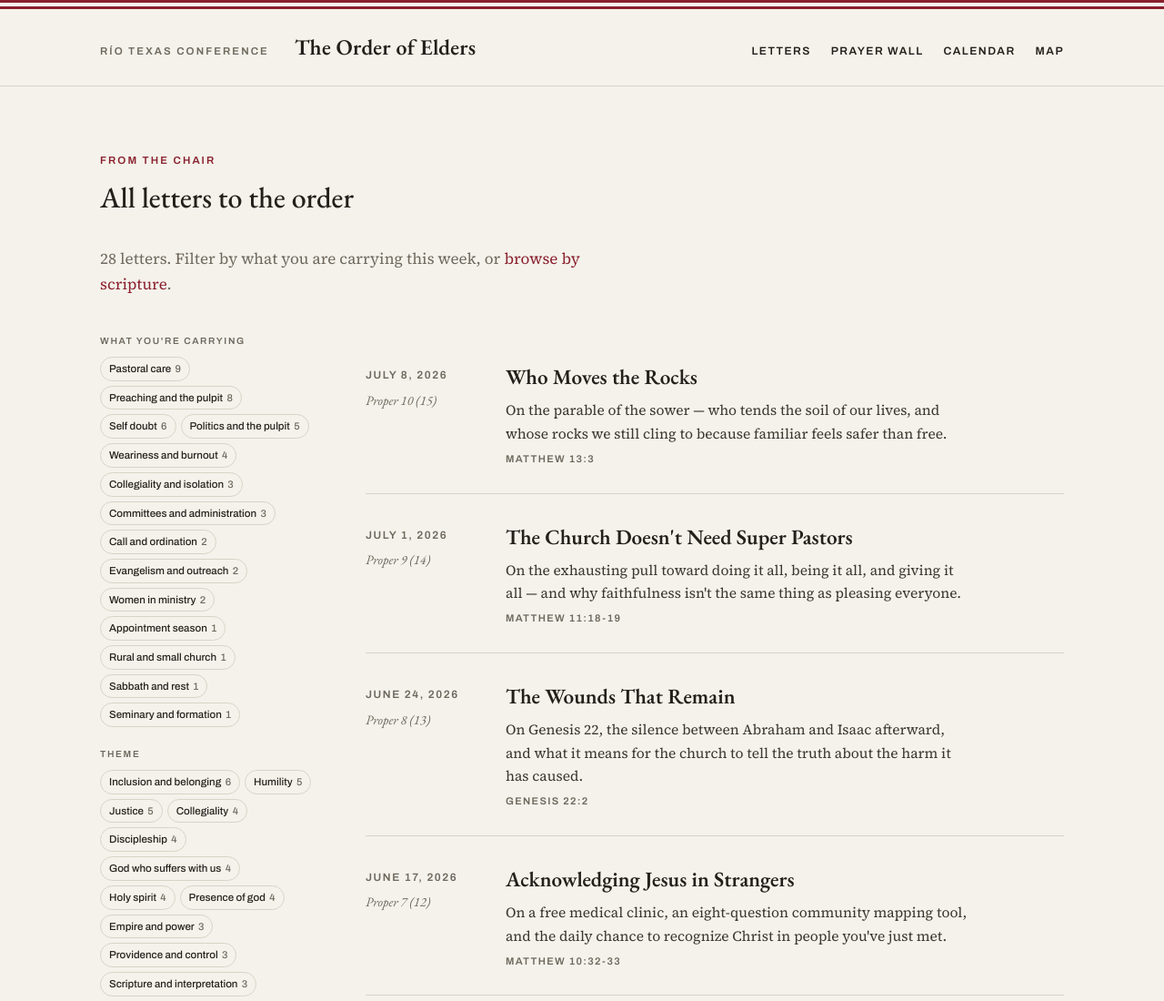
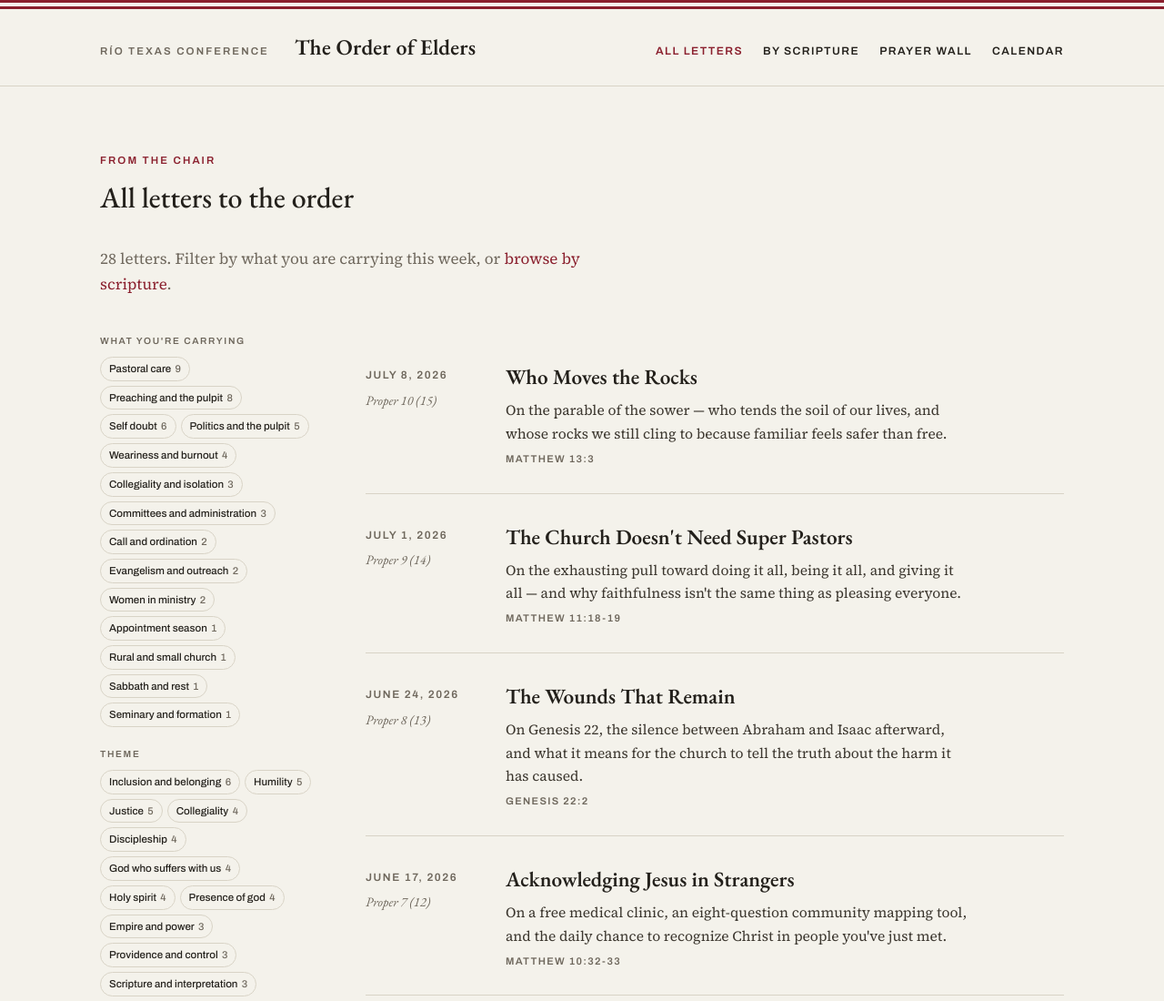
Before and after one commit to wilsonpruitt/order-of-elders, an Astro site: page /elders/riotexas/letters in a window 1280 px wide. Shown: the top 1100 px of the page at 91% size. Built offline with nearby package versions, Linux system fonts and the light colour scheme; Astro itself is replaced by a stand-in of ours.

Commit message:
Use the shared Masthead in the letters archive; give interior pages their own nav
The four letters pages each carried a hand-rolled copy of the masthead, which is
how a Map link survived there after the map was pulled from the live site: the
landing dropped it, the copies did not. They now use the shared component, and
their duplicated masthead CSS is gone with them.

The landing's nav is anchors into the landing itself, which is wrong from inside
a letter — those links only send you back. Interior pages instead get the
archive's own destinations (All letters, By scripture) plus the landing sections
they cannot otherwise reach, and the wordmark becomes the way home.

aria-current is set only on the two index pages; a single letter is not the
letters index.

Co-Authored-By: Claude Opus 4.8 (1M context) <noreply@anthropic.com>

```diff
--- a/src/components/Masthead.astro
+++ b/src/components/Masthead.astro
@@ -5,19 +5,42 @@ interface Props {
   order: Order;
   title: string;
   conferenceLabel: string;
+  /**
+   * Interior pages (the letters archive) get a different nav. On the landing the
+   * section links are anchors into the page itself; from inside a letter those same
+   * links would only throw you back to the landing. So interior pages make the
+   * wordmark the way home and offer the archive's own destinations instead.
+   */
+  interior?: boolean;
+  /** Marks the current archive page, for `aria-current`. */
+  current?: "letters" | "scripture";
 }
-const { order, title, conferenceLabel } = Astro.props;
+const { order, title, conferenceLabel, interior = false, current } = Astro.props;
 ---
 <header class:list={["mast", `mast-${order}`]}>
   <div class="rules" aria-hidden="true"></div>
   <div class="wrap bar">
     <span class="label conf">{conferenceLabel}</span>
-    <h1>{title}</h1>
-    <nav aria-label="Site">
-      {order === "elders" && <a href="#letters">Letters</a>}
-      <a href="#prayers">Prayer Wall</a>
-      <a href="#calendar">Calendar</a>
-    </nav>
+    <h1>{interior ? <a href="/">{title}</a> : title}</h1>
+
+    {interior ? (
+      <nav aria-label="Site">
+        <a href="/letters" aria-current={current === "letters" ? "page" : undefined}>
+          All letters
+        </a>
+        <a href="/letters/scripture" aria-current={current === "scripture" ? "page" : undefined}>
+          By scripture
+        </a>
+        <a href="/#prayers">Prayer Wall</a>
+        <a href="/#calendar">Calendar</a>
+      </nav>
+    ) : (
+      <nav aria-label="Site">
+        {order === "elders" && <a href="#letters">Letters</a>}
+        <a href="#prayers">Prayer Wall</a>
+        <a href="#calendar">Calendar</a>
+      </nav>
+    )}
   </div>
 </header>
 
@@ -26,9 +49,12 @@ const { order, title, conferenceLabel } = Astro.props;
   .mast .bar { display: flex; flex-wrap: wrap; align-items: baseline; gap: 10px 28px; padding: 22px 0; }
   .mast .conf { color: var(--smoke); }
   .mast h1 { font-family: "EB Garamond", serif; font-weight: 600; font-size: 1.5rem; letter-spacing: .01em; }
+  .mast h1 a { color: var(--ink); }
+  .mast h1 a:hover { color: var(--red); text-decoration: none; }
   nav { margin-left: auto; display: flex; gap: 22px; flex-wrap: wrap; }
   nav a { font-family: "Archivo", sans-serif; font-weight: 600; font-size: .76rem; letter-spacing: .12em; text-transform: uppercase; color: var(--ink); }
   nav a:hover { color: var(--red); text-decoration: none; }
+  nav a[aria-current="page"] { color: var(--red); }
 
   /* elders: the stole seen edge-on — double rule */
   .mast-elders .rules {
--- a/src/pages/elders/riotexas/letters/[slug].astro
+++ b/src/pages/elders/riotexas/letters/[slug].astro
@@ -1,5 +1,6 @@
 ---
 import Base from "../../../../layouts/Base.astro";
+import Masthead from "../../../../components/Masthead.astro";
 import { render } from "astro:content";
 import { published, relatedLetters } from "../../../../lib/content";
 import { formatFullDate } from "../../../../lib/dates";
@@ -37,19 +38,12 @@ const readings = letter.data.readings.filter(
   image="https://riotexas.orderofelders.org/og-riotexas.png"
   url={`https://riotexas.orderofelders.org/letters/${letter.id}`}
 >
-  <header class="mast">
-    <div class="rules" aria-hidden="true"></div>
-    <div class="wrap bar">
-      <span class="label conf">Río Texas Conference</span>
-      <h1><a href="/">The Order of Elders</a></h1>
-      <nav aria-label="Site">
-        <a href="/#letters">Letters</a>
-        <a href="/#prayers">Prayer Wall</a>
-        <a href="/#calendar">Calendar</a>
-        <a href="/#map">Map</a>
-      </nav>
-    </div>
-  </header>
+  <Masthead
+    order="elders"
+    title="The Order of Elders"
+    conferenceLabel="Río Texas Conference"
+    interior
+  />
 
   <main>
     <div class="wrap letter-layout">
@@ -121,16 +115,6 @@ const readings = letter.data.readings.filter(
 </Base>
 
 <style>
-  .mast { border-bottom: 1px solid var(--hair); }
-  .mast .rules { height: 10px; background: linear-gradient(var(--red) 0 3px, transparent 3px 7px, var(--red) 7px 10px); }
-  .mast .bar { display: flex; flex-wrap: wrap; align-items: baseline; gap: 10px 28px; padding: 22px 0; }
-  .mast .conf { color: var(--smoke); }
-  .mast h1 { font-family: "EB Garamond", serif; font-weight: 600; font-size: 1.5rem; letter-spacing: .01em; }
-  .mast h1 a { color: var(--ink); }
-  nav { margin-left: auto; display: flex; gap: 22px; flex-wrap: wrap; }
-  nav a { font-family: "Archivo", sans-serif; font-weight: 600; font-size: .76rem; letter-spacing: .12em; text-transform: uppercase; color: var(--ink); }
-  nav a:hover { color: var(--red); text-decoration: none; }
-
   .letter-detail { max-width: 680px; }
   .letter-detail time { display: block; font-family: "Archivo", sans-serif; font-size: .75rem; font-weight: 600; letter-spacing: .13em; text-transform: uppercase; color: var(--smoke); margin: .6rem 0 .6rem; }
   .letter-detail h1 { font-family: "EB Garamond", serif; font-weight: 600; font-size: 2.4rem; margin-bottom: 1.8rem; line-height: 1.15; }
--- a/src/pages/elders/riotexas/letters/index.astro
+++ b/src/pages/elders/riotexas/letters/index.astro
@@ -1,5 +1,6 @@
 ---
 import Base from "../../../../layouts/Base.astro";
+import Masthead from "../../../../components/Masthead.astro";
 import { publishedLetters, tagsInUse } from "../../../../lib/content";
 import { formatFullDate } from "../../../../lib/dates";
 import { FACETS, tagLabel } from "../../../../lib/tags";
@@ -22,19 +23,13 @@ const groups = FACETS.map((facet) => ({
   image="https://riotexas.orderofelders.org/og-riotexas.png"
   url="https://riotexas.orderofelders.org/letters"
 >
-  <header class="mast">
-    <div class="rules" aria-hidden="true"></div>
-    <div class="wrap bar">
-      <span class="label conf">Río Texas Conference</span>
-      <h1><a href="/">The Order of Elders</a></h1>
-      <nav aria-label="Site">
-        <a href="/#letters">Letters</a>
-        <a href="/#prayers">Prayer Wall</a>
-        <a href="/#calendar">Calendar</a>
-        <a href="/#map">Map</a>
-      </nav>
-    </div>
-  </header>
+  <Masthead
+    order="elders"
+    title="The Order of Elders"
+    conferenceLabel="Río Texas Conference"
+    interior
+    current="letters"
+  />
 
   <main>
     <section class="wrap archive">
@@ -156,16 +151,6 @@ const groups = FACETS.map((facet) => ({
 </script>
 
 <style>
-  .mast { border-bottom: 1px solid var(--hair); }
-  .mast .rules { height: 10px; background: linear-gradient(var(--red) 0 3px, transparent 3px 7px, var(--red) 7px 10px); }
-  .mast .bar { display: flex; flex-wrap: wrap; align-items: baseline; gap: 10px 28px; padding: 22px 0; }
-  .mast .conf { color: var(--smoke); }
-  .mast h1 { font-family: "EB Garamond", serif; font-weight: 600; font-size: 1.5rem; letter-spacing: .01em; }
-  .mast h1 a { color: var(--ink); }
-  nav { margin-left: auto; display: flex; gap: 22px; flex-wrap: wrap; }
-  nav a { font-family: "Archivo", sans-serif; font-weight: 600; font-size: .76rem; letter-spacing: .12em; text-transform: uppercase; color: var(--ink); }
-  nav a:hover { color: var(--red); text-decoration: none; }
-
   .archive { padding: 72px 0 96px; }
   .archive .lede { color: var(--smoke); max-width: 62ch; margin-top: .6rem; }
 
--- a/src/pages/elders/riotexas/letters/scripture/[book].astro
+++ b/src/pages/elders/riotexas/letters/scripture/[book].astro
@@ -1,5 +1,6 @@
 ---
 import Base from "../../../../../layouts/Base.astro";
+import Masthead from "../../../../../components/Masthead.astro";
 import { scriptureIndex } from "../../../../../lib/content";
 import { formatFullDate } from "../../../../../lib/dates";
 import { bookName, bookSlug } from "../../../../../lib/osis";
@@ -24,19 +25,12 @@ const appointed = entries.filter((e) => e.relation === "appointed");
   image="https://riotexas.orderofelders.org/og-riotexas.png"
   url={`https://riotexas.orderofelders.org/letters/scripture/${bookSlug(code)}`}
 >
-  <header class="mast">
-    <div class="rules" aria-hidden="true"></div>
-    <div class="wrap bar">
-      <span class="label conf">Río Texas Conference</span>
-      <h1><a href="/">The Order of Elders</a></h1>
-      <nav aria-label="Site">
-        <a href="/#letters">Letters</a>
-        <a href="/#prayers">Prayer Wall</a>
-        <a href="/#calendar">Calendar</a>
-        <a href="/#map">Map</a>
-      </nav>
-    </div>
-  </header>
+  <Masthead
+    order="elders"
+    title="The Order of Elders"
+    conferenceLabel="Río Texas Conference"
+    interior
+  />
 
   <main>
     <section class="wrap archive">
@@ -91,16 +85,6 @@ const appointed = entries.filter((e) => e.relation === "appointed");
 </Base>
 
 <style>
-  .mast { border-bottom: 1px solid var(--hair); }
-  .mast .rules { height: 10px; background: linear-gradient(var(--red) 0 3px, transparent 3px 7px, var(--red) 7px 10px); }
-  .mast .bar { display: flex; flex-wrap: wrap; align-items: baseline; gap: 10px 28px; padding: 22px 0; }
-  .mast .conf { color: var(--smoke); }
-  .mast h1 { font-family: "EB Garamond", serif; font-weight: 600; font-size: 1.5rem; letter-spacing: .01em; }
-  .mast h1 a { color: var(--ink); }
-  nav { margin-left: auto; display: flex; gap: 22px; flex-wrap: wrap; }
-  nav a { font-family: "Archivo", sans-serif; font-weight: 600; font-size: .76rem; letter-spacing: .12em; text-transform: uppercase; color: var(--ink); }
-  nav a:hover { color: var(--red); text-decoration: none; }
-
   .archive { padding: 72px 0 96px; }
   .group-label { font-family: "Archivo", sans-serif; font-size: .7rem; font-weight: 600; letter-spacing: .16em; text-transform: uppercase; color: var(--red); margin: 2.6rem 0 .4rem; }
   .group-label.muted { color: var(--smoke); margin-top: 3.4rem; }
--- a/src/pages/elders/riotexas/letters/scripture/index.astro
+++ b/src/pages/elders/riotexas/letters/scripture/index.astro
@@ -1,5 +1,6 @@
 ---
 import Base from "../../../../../layouts/Base.astro";
+import Masthead from "../../../../../components/Masthead.astro";
 import { scriptureIndex } from "../../../../../lib/content";
 import { bookName, bookSlug, canonicalIndex } from "../../../../../lib/osis";
 
@@ -23,19 +24,13 @@ const preachedTotal = books.reduce((n, b) => n + b.preached, 0);
   image="https://riotexas.orderofelders.org/og-riotexas.png"
   url="https://riotexas.orderofelders.org/letters/scripture"
 >
-  <header class="mast">
-    <div class="rules" aria-hidden="true"></div>
-    <div class="wrap bar">
-      <span class="label conf">Río Texas Conference</span>
-      <h1><a href="/">The Order of Elders</a></h1>
-      <nav aria-label="Site">
-        <a href="/#letters">Letters</a>
-        <a href="/#prayers">Prayer Wall</a>
-        <a href="/#calendar">Calendar</a>
-        <a href="/#map">Map</a>
-      </nav>
-    </div>
-  </header>
+  <Masthead
+    order="elders"
+    title="The Order of Elders"
+    conferenceLabel="Río Texas Conference"
+    interior
+    current="scripture"
+  />
 
   <main>
     <section class="wrap archive">
@@ -75,16 +70,6 @@ const preachedTotal = books.reduce((n, b) => n + b.preached, 0);
 </Base>
 
 <style>
-  .mast { border-bottom: 1px solid var(--hair); }
-  .mast .rules { height: 10px; background: linear-gradient(var(--red) 0 3px, transparent 3px 7px, var(--red) 7px 10px); }
-  .mast .bar { display: flex; flex-wrap: wrap; align-items: baseline; gap: 10px 28px; padding: 22px 0; }
-  .mast .conf { color: var(--smoke); }
-  .mast h1 { font-family: "EB Garamond", serif; font-weight: 600; font-size: 1.5rem; letter-spacing: .01em; }
-  .mast h1 a { color: var(--ink); }
-  nav { margin-left: auto; display: flex; gap: 22px; flex-wrap: wrap; }
-  nav a { font-family: "Archivo", sans-serif; font-weight: 600; font-size: .76rem; letter-spacing: .12em; text-transform: uppercase; color: var(--ink); }
-  nav a:hover { color: var(--red); text-decoration: none; }
-
   .archive { padding: 72px 0 96px; }
   .archive .lede { color: var(--smoke); max-width: 62ch; margin-top: .6rem; }
 
```
